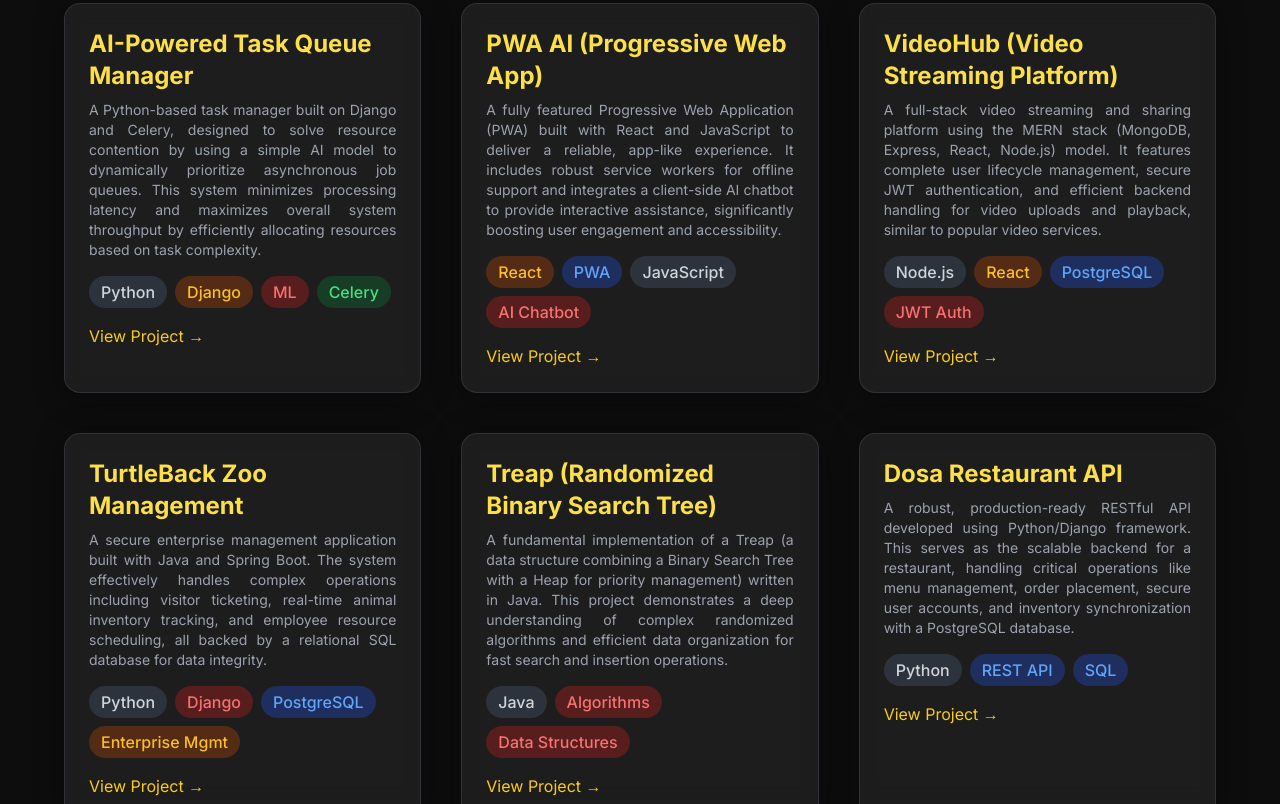
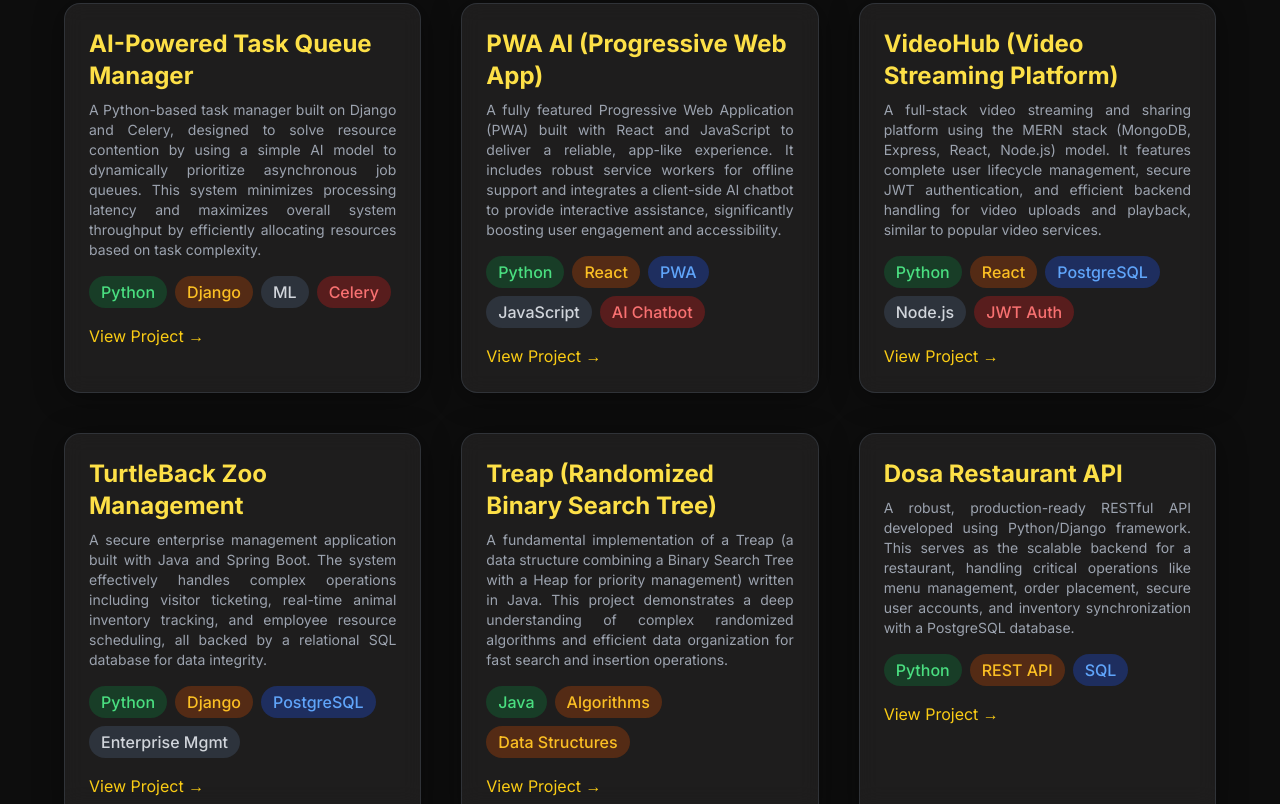
Before and after one commit to rajbhuva1130/Rajbhuva.Portfolio, a plain HTML site: page index.html in a window 1280 px wide. Shown: the part 3290-4094 px from the top of the page. Drawn offline with nearby package versions, Linux system fonts and the light colour scheme.

Commit message:
Update index.html

```diff
--- a/index.html
+++ b/index.html
@@ -138,9 +138,9 @@
                     <h3 class="text-yellow-400 font-bold text-2xl mb-2">Programming Languages & Core Tech</h3>
                     <p class="text-gray-400">The foundational languages, databases, and general utilities I use daily.</p>
                     <div class="flex flex-wrap gap-2 pt-2">
-                        <span class="skill-tag bg-amber-900/50 text-amber-300">Python</span>
-                        <span class="skill-tag bg-amber-900/50 text-amber-300">Java</span>
-                        <span class="skill-tag bg-amber-900/50 text-amber-300">JavaScript</span>
+                        <span class="skill-tag bg-green-900/60 text-green-400">Python</span>
+                        <span class="skill-tag bg-green-900/60 text-green-400">Java</span>
+                        <span class="skill-tag bg-green-900/60 text-green-400">JavaScript</span>
                         <span class="skill-tag bg-blue-900/60 text-blue-400">SQL</span>
                         <span class="skill-tag bg-blue-900/60 text-blue-400">PostgreSQL</span>
                         <span class="skill-tag bg-blue-900/60 text-blue-400">MongoDB</span>
@@ -153,10 +153,10 @@
                     <h3 class="text-yellow-400 font-bold text-2xl mb-2">Web & Application Frameworks</h3>
                     <p class="text-gray-400">Frameworks and libraries for scalable front-end and back-end application development.</p>
                     <div class="flex flex-wrap gap-2 pt-2">
-                        <span class="skill-tag bg-amber-900/50 text-amber-300">Django</span>
-                        <span class="skill-tag bg-amber-900/50 text-amber-300">Flask</span>
-                        <span class="skill-tag bg-amber-900/50 text-amber-300">React</span>
-                        <span class="skill-tag bg-amber-900/50 text-amber-300">Redux / Flux</span>
+                        <span class="skill-tag bg-green-900/60 text-green-400">Django</span>
+                        <span class="skill-tag bg-green-900/60 text-green-400">Flask</span>
+                        <span class="skill-tag bg-blue-900/60 text-blue-400">React</span>
+                        <span class="skill-tag  bg-blue-900/60 text-blue-400">Redux / Flux</span>
                         <span class="skill-tag bg-gray-700/60 text-gray-300">Node.js</span>
                         <span class="skill-tag bg-gray-700/60 text-gray-300">jQuery / Axios</span>
                         <span class="skill-tag bg-gray-700/60 text-gray-300">Celery / Flower</span>
@@ -169,7 +169,7 @@
                     <div class="flex flex-wrap gap-2 pt-2">
                         <span class="skill-tag bg-green-900/60 text-green-400">PySpark / Hadoop (MapReduce)</span>
                         <span class="skill-tag bg-green-900/60 text-green-400">Kafka</span>
-                        <span class="skill-tag bg-green-900/60 text-green-400">Scikit-Learn / TensorFlow</span>
+                        <span class="skill-tag  bg-blue-900/60 text-blue-400">Scikit-Learn / TensorFlow</span>
                         <span class="skill-tag bg-gray-700/60 text-gray-300">NumPy / Pandas</span>
                         <span class="skill-tag bg-gray-700/60 text-gray-300">ETL Pipelines</span>
                     </div>
@@ -291,10 +291,10 @@
                         A Python-based task manager built on Django and Celery, designed to solve resource contention by using a simple AI model to dynamically prioritize asynchronous job queues. This system minimizes processing latency and maximizes overall system throughput by efficiently allocating resources based on task complexity.
                     </p>
                     <div class="flex flex-wrap gap-2 mb-4">
-                        <span class="project-tag bg-gray-700/60 text-gray-300">Python</span>
+                        <span class="project-tag bg-green-900/60 text-green-400">Python</span>
                         <span class="project-tag bg-amber-900/60 text-amber-400">Django</span>
-                        <span class="project-tag bg-red-900/60 text-red-400">ML</span>
-                        <span class="project-tag bg-green-900/60 text-green-400">Celery</span>
+                        <span class="project-tag bg-gray-700/60 text-gray-300">ML</span>
+                        <span class="project-tag bg-red-900/60 text-red-400">Celery</span>
                     </div>
                     <a href="https://github.com/rajbhuva1130/AI-Powered-Task-Queue-Manager" target="_blank" class="project-link text-yellow-400 hover:text-yellow-300">
                         View Project →
@@ -307,6 +307,7 @@
                         A fully featured Progressive Web Application (PWA) built with React and JavaScript to deliver a reliable, app-like experience. It includes robust service workers for offline support and integrates a client-side AI chatbot to provide interactive assistance, significantly boosting user engagement and accessibility.
                     </p>
                     <div class="flex flex-wrap gap-2 mb-4">
+                        <span class="project-tag bg-green-900/60 text-green-400">Python</span>
                         <span class="project-tag bg-amber-900/60 text-amber-400">React</span>
                         <span class="project-tag bg-blue-900/60 text-blue-400">PWA</span>
                         <span class="project-tag bg-gray-700/60 text-gray-300">JavaScript</span>
@@ -323,9 +324,10 @@
                         A full-stack video streaming and sharing platform using the MERN stack (MongoDB, Express, React, Node.js) model. It features complete user lifecycle management, secure JWT authentication, and efficient backend handling for video uploads and playback, similar to popular video services.
                     </p>
                     <div class="flex flex-wrap gap-2 mb-4">
-                        <span class="project-tag bg-gray-700/60 text-gray-300">Node.js</span>
+                        <span class="project-tag bg-green-900/60 text-green-400">Python</span>
                         <span class="project-tag bg-amber-900/60 text-amber-400">React</span>
                         <span class="project-tag bg-blue-900/60 text-blue-400">PostgreSQL</span>
+                        <span class="project-tag bg-gray-700/60 text-gray-300">Node.js</span>
                         <span class="project-tag bg-red-900/60 text-red-400">JWT Auth</span>
                     </div>
                     <a href="https://github.com/rajbhuva1130/Videohub" target="_blank" class="project-link text-yellow-400 hover:text-yellow-300">
@@ -339,10 +341,10 @@
                         A secure enterprise management application built with Java and Spring Boot. The system effectively handles complex operations including visitor ticketing, real-time animal inventory tracking, and employee resource scheduling, all backed by a relational SQL database for data integrity.
                     </p>
                     <div class="flex flex-wrap gap-2 mb-4">
-                        <span class="project-tag bg-gray-700/60 text-gray-300">Python</span>
-                        <span class="project-tag bg-red-900/60 text-red-400">Django</span>
+                        <span class="project-tag bg-green-900/60 text-green-400">Python</span>
+                        <span class="project-tag bg-amber-900/60 text-amber-400">Django</span>
                         <span class="project-tag bg-blue-900/60 text-blue-400">PostgreSQL</span>
-                        <span class="project-tag bg-amber-900/60 text-amber-400">Enterprise Mgmt</span>
+                        <span class="project-tag bg-gray-700/60 text-gray-300">Enterprise Mgmt</span>
                     </div>
                     <a href="https://github.com/rajbhuva1130/TurtleBackZoo" target="_blank" class="project-link text-yellow-400 hover:text-yellow-300">
                         View Project →
@@ -355,9 +357,9 @@
                         A fundamental implementation of a Treap (a data structure combining a Binary Search Tree with a Heap for priority management) written in Java. This project demonstrates a deep understanding of complex randomized algorithms and efficient data organization for fast search and insertion operations.
                     </p>
                     <div class="flex flex-wrap gap-2 mb-4">
-                        <span class="project-tag bg-gray-700/60 text-gray-300">Java</span>
-                        <span class="project-tag bg-red-900/60 text-red-400">Algorithms</span>
-                        <span class="project-tag bg-red-900/60 text-red-400">Data Structures</span>
+                        <span class="project-tag bg-green-900/60 text-green-400">Java</span>
+                        <span class="project-tag bg-amber-900/60 text-amber-400">Algorithms</span>
+                        <span class="project-tag bg-amber-900/60 text-amber-400">Data Structures</span>
                     </div>
                     <a href="https://github.com/rajbhuva1130/Treap" target="_blank" class="project-link text-yellow-400 hover:text-yellow-300">
                         View Project →
@@ -370,8 +372,8 @@
                         A robust, production-ready RESTful API developed using Python/Django framework. This serves as the scalable backend for a restaurant, handling critical operations like menu management, order placement, secure user accounts, and inventory synchronization with a PostgreSQL database.
                     </p>
                     <div class="flex flex-wrap gap-2 mb-4">
-                        <span class="project-tag bg-gray-700/60 text-gray-300">Python</span>
-                        <span class="project-tag bg-blue-900/60 text-blue-400">REST API</span>
+                        <span class="project-tag bg-green-900/60 text-green-400">Python</span>
+                        <span class="project-tag bg-amber-900/60 text-amber-400">REST API</span>
                         <span class="project-tag bg-blue-900/60 text-blue-400">SQL</span>
                     </div>
                     <a href="https://github.com/rajbhuva1130/Dosa_Restaurant_API" target="_blank" class="project-link text-yellow-400 hover:text-yellow-300">
```
